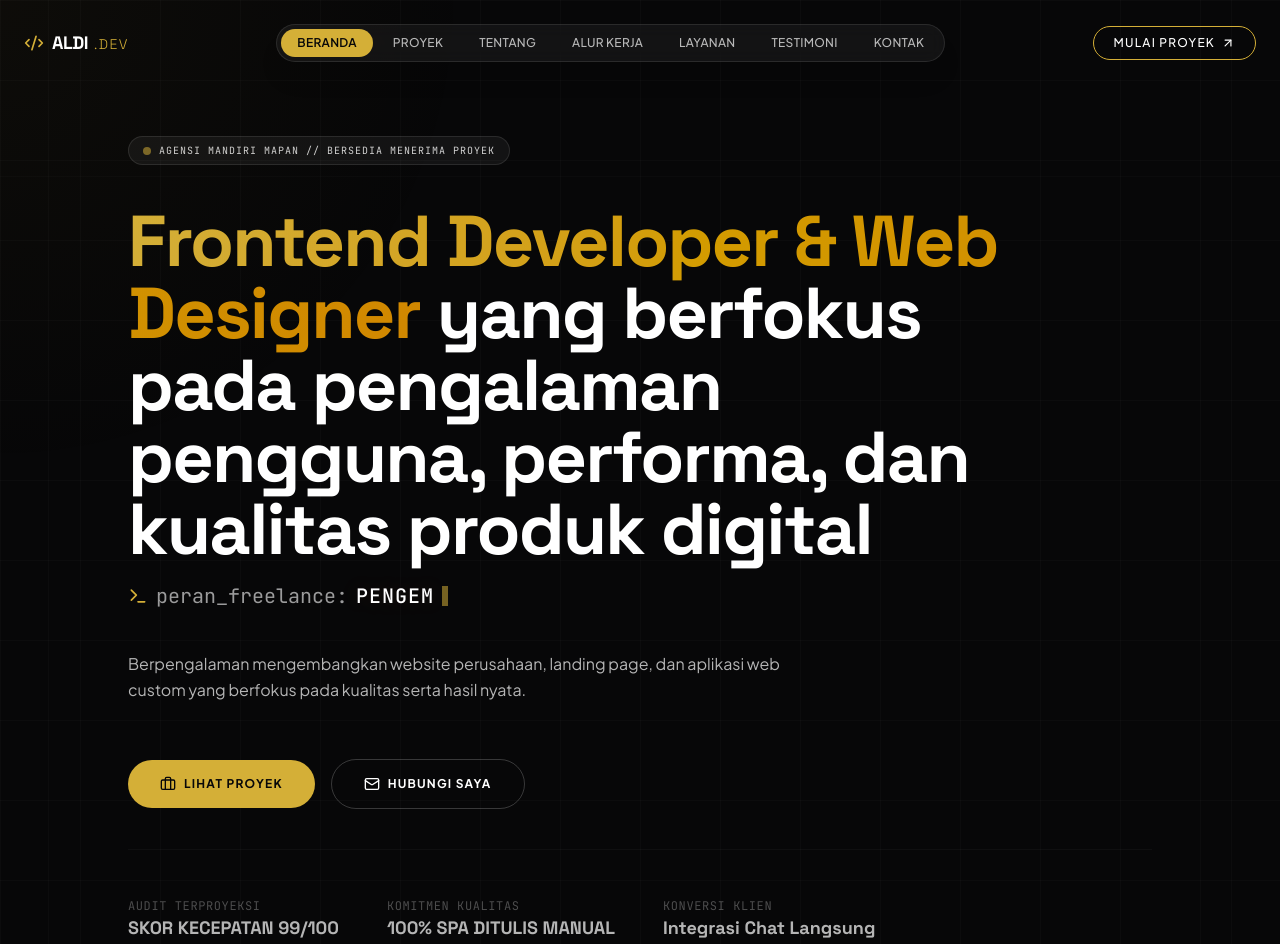
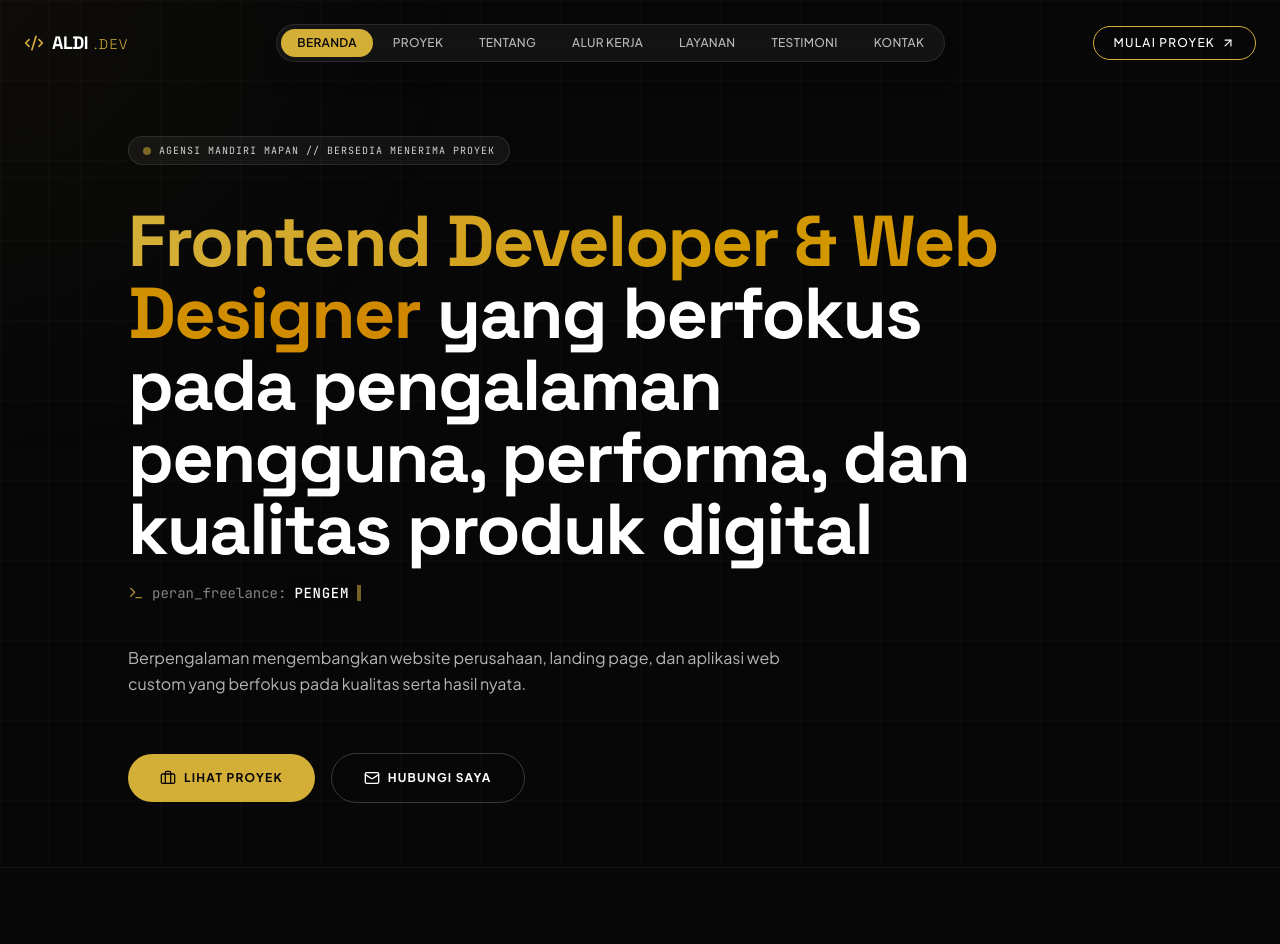
Before and after one commit to aldyfadil/portfolio-2, a React (Vite) app: page / in a window 1280 px wide. Shown: the top 944 px of the page. Built offline with nearby package versions, Linux system fonts and the light colour scheme.

Commit message:
refactor(hero): refine typography and terminal styling
Reduce font sizes and element dimensions in the hero section for a more balanced layout. Remove redundant icon imports and unused widget components.

```diff
--- a/src/components/Hero.tsx
+++ b/src/components/Hero.tsx
@@ -1,6 +1,6 @@
 import { useEffect, useState } from 'react';
 import { motion, AnimatePresence } from 'motion/react';
-import { ArrowDown, Mail, Briefcase, Terminal } from 'lucide-react';
+import { Mail, Briefcase, Terminal } from 'lucide-react';
 
 export default function Hero() {
   const [skillIndex, setSkillIndex] = useState(0);
@@ -89,12 +89,12 @@ export default function Hero() {
             initial={{ opacity: 0 }}
             animate={{ opacity: 1 }}
             transition={{ duration: 0.6, delay: 0.3 }}
-            className="flex items-center justify-center md:justify-start space-x-2 font-mono text-base md:text-xl text-white/60 min-h-[30px]"
+            className="flex items-center justify-center md:justify-start space-x-2 font-mono text-xs md:text-sm text-white/50 min-h-[24px]"
           >
-            <Terminal className="w-5 h-5 text-brand-gold hidden md:block" />
+            <Terminal className="w-4 h-4 text-brand-gold/80 hidden md:block" />
             <span>peran_freelance:</span>
             <span className="text-white font-medium text-glow uppercase tracking-wider">{typedText}</span>
-            <span className="w-1.5 h-5 bg-brand-gold animate-pulse inline-block" />
+            <span className="w-1 h-4 bg-brand-gold animate-pulse inline-block" />
           </motion.div>
         </div>
 
@@ -139,33 +139,6 @@ export default function Hero() {
           </a>
         </motion.div>
 
-        {/* Metric widgets representing realism to clients */}
-        <motion.div
-          initial={{ opacity: 0 }}
-          animate={{ opacity: 0.7 }}
-          transition={{ duration: 1, delay: 0.7 }}
-          className="pt-12 border-t border-white/5 flex flex-wrap justify-center md:justify-start gap-y-6 gap-x-12 text-left"
-        >
-          <div>
-            <div className="font-mono text-xs text-white/40 tracking-wider">AUDIT TERPROYEKSI</div>
-            <div className="font-display font-bold text-lg text-white">SKOR KECEPATAN 99/100</div>
-          </div>
-          <div>
-            <div className="font-mono text-xs text-white/40 tracking-wider">KOMITMEN KUALITAS</div>
-            <div className="font-display font-bold text-lg text-white">100% SPA DITULIS MANUAL</div>
-          </div>
-          <div>
-            <div className="font-mono text-xs text-white/40 tracking-wider">KONVERSI KLIEN</div>
-            <div className="font-display font-bold text-lg text-white">Integrasi Chat Langsung</div>
-          </div>
-        </motion.div>
-
-      </div>
-
-      {/* Decorative arrow container on bottom */}
-      <div className="absolute bottom-6 left-1/2 transform -translate-x-1/2 flex flex-col items-center space-y-2 text-white/30 hover:text-white transition-colors duration-300 cursor-pointer">
-        <a href="#projects" className="text-[10px] font-mono tracking-widest uppercase">Gulir ke Bawah</a>
-        <ArrowDown className="w-4 h-4 animate-bounce" />
       </div>
     </section>
   );
```
